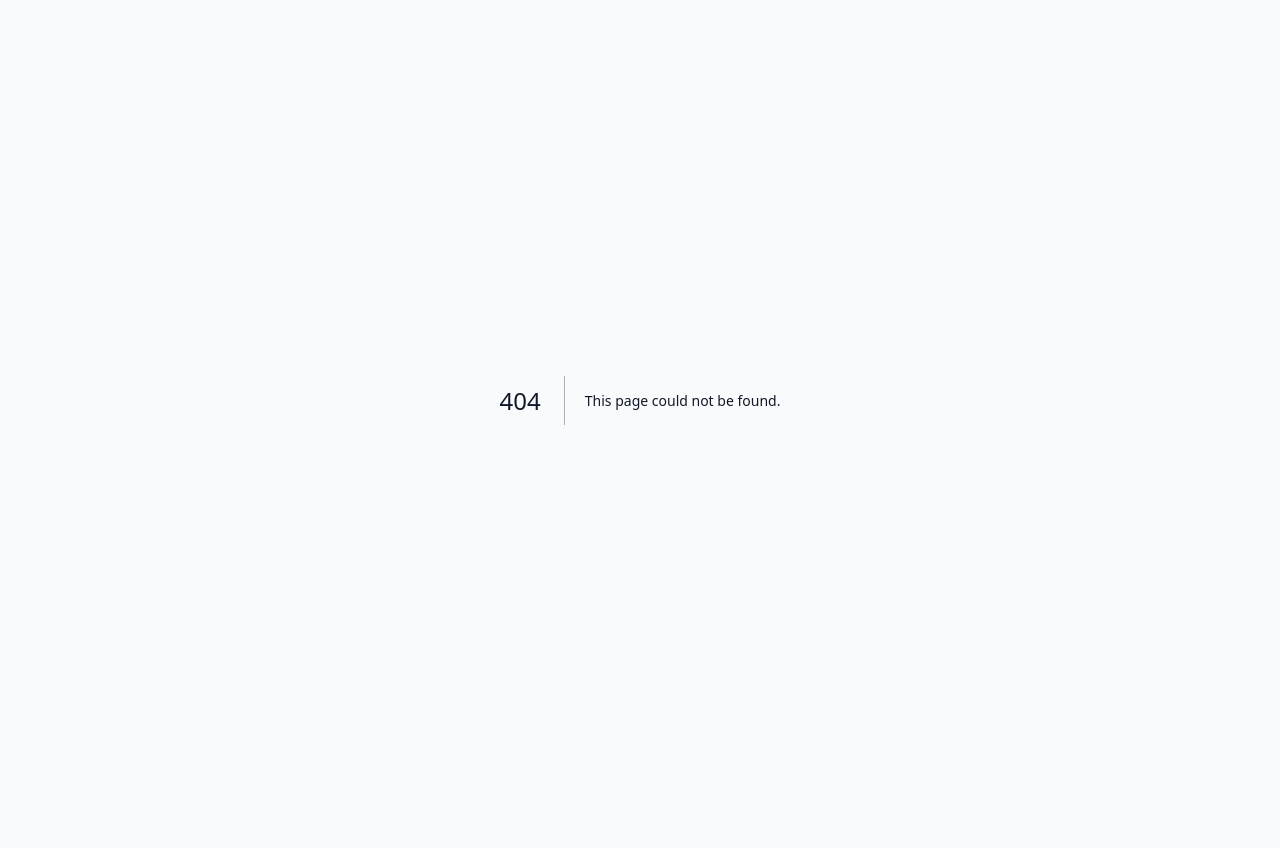
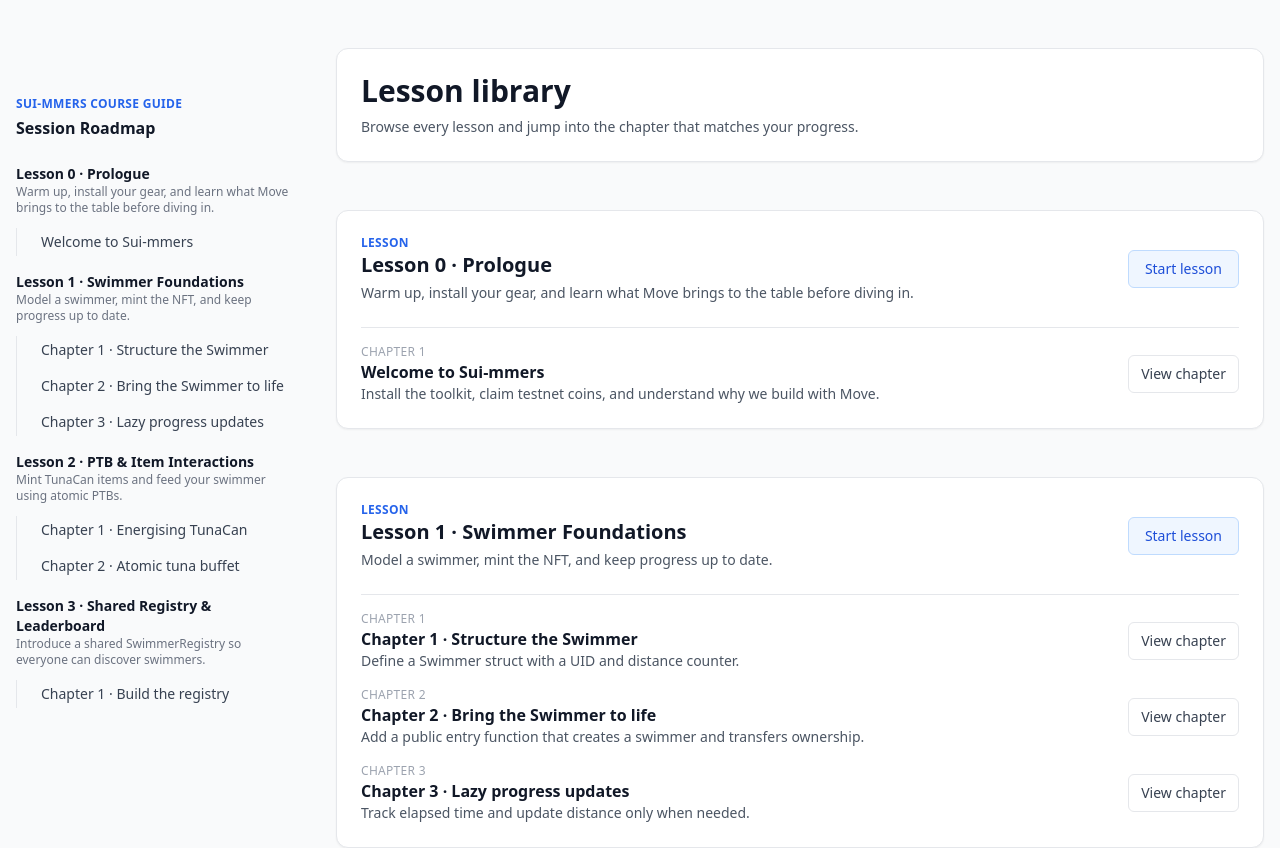
Before and after one commit to HYBLOCK-LAB/Sui-mmers, a Next.js app in the folder web/: page /lessons in a window 1280 px wide. Before the commit this address had no page. Shown: the top 848 px of the page. Before the commit the page ends 800 px from the top, so only its background shows below. Built offline with nearby package versions, Linux system fonts and the light colour scheme; what @mysten/dapp-kit, @mysten/sui would draw is missing.

Commit message:
feat: lesson list

```diff
--- /dev/null
+++ b/web/src/app/lessons/page.tsx
@@ -0,0 +1,65 @@
+import Link from 'next/link';
+import { LearningLayout } from '@/components/layout/LearningLayout';
+import { LESSONS, getLessonRoute } from '@/lib/lessons';
+
+export default function LessonsIndexPage() {
+  return (
+    <LearningLayout>
+      <div className="space-y-12">
+        <header className="bg-white border border-gray-200 rounded-xl p-6 shadow-sm">
+          <h1 className="text-3xl font-bold text-gray-900">Lesson library</h1>
+          <p className="mt-2 text-sm text-gray-600">
+            Browse every lesson and jump into the chapter that matches your progress.
+          </p>
+        </header>
+
+        <div className="flex flex-col gap-4 space-y-8">
+          {LESSONS.map((lesson) => {
+            const firstChapter = lesson.chapters[0];
+
+            return (
+              <section key={lesson.slug} className="bg-white border border-gray-200 rounded-xl p-6 shadow-sm">
+                <div className="flex flex-col gap-3 md:flex-row md:items-center md:justify-between">
+                  <div>
+                    <p className="text-xs uppercase tracking-wide text-blue-600 font-semibold">Lesson</p>
+                    <h2 className="text-xl font-semibold text-gray-900">{lesson.title}</h2>
+                    <p className="mt-1 text-sm text-gray-600">{lesson.summary}</p>
+                  </div>
+                  {firstChapter ? (
+                    <Link
+                      href={getLessonRoute(lesson.slug, firstChapter.slug)}
+                      className="inline-flex items-center justify-center rounded-md border border-blue-200 bg-blue-50 px-4 py-2 text-sm font-medium text-blue-700 hover:bg-blue-100"
+                    >
+                      Start lesson
+                    </Link>
+                  ) : null}
+                </div>
+
+                <ol className="mt-6 space-y-4 border-t border-gray-200 pt-4 text-sm text-gray-700">
+                  {lesson.chapters.map((chapter, index) => (
+                    <li
+                      key={chapter.slug}
+                      className="flex flex-col gap-2 md:flex-row md:items-center md:justify-between"
+                    >
+                      <div>
+                        <p className="text-xs uppercase tracking-wide text-gray-400">Chapter {index + 1}</p>
+                        <h3 className="text-base font-semibold text-gray-900">{chapter.title}</h3>
+                        <p className="text-sm text-gray-600">{chapter.summary}</p>
+                      </div>
+                      <Link
+                        href={getLessonRoute(lesson.slug, chapter.slug)}
+                        className="inline-flex items-center justify-center rounded-md border border-gray-200 px-3 py-2 text-sm font-medium text-gray-700 hover:bg-gray-100"
+                      >
+                        View chapter
+                      </Link>
+                    </li>
+                  ))}
+                </ol>
+              </section>
+            );
+          })}
+        </div>
+      </div>
+    </LearningLayout>
+  );
+}
--- a/web/src/components/layout/SideBar.tsx
+++ b/web/src/components/layout/SideBar.tsx
@@ -38,9 +38,6 @@
                         isActive ? 'bg-blue-50 text-blue-700 border-l-2 border-blue-500' : 'hover:bg-gray-100'
                       }`}
                     >
-                      <span className="text-xs font-medium text-gray-400">
-                        {(chapterIndex + 1 + lessonIndex * 10).toString().padStart(2, '0')}
-                      </span>
                       <span className="flex-1 leading-5">{chapter.title}</span>
                     </Link>
                   </li>
```
